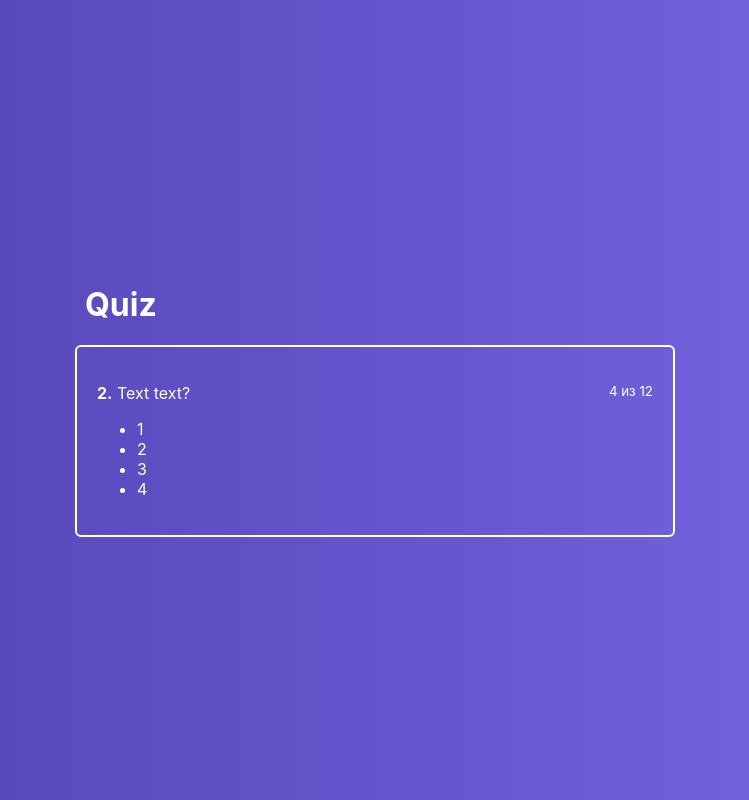
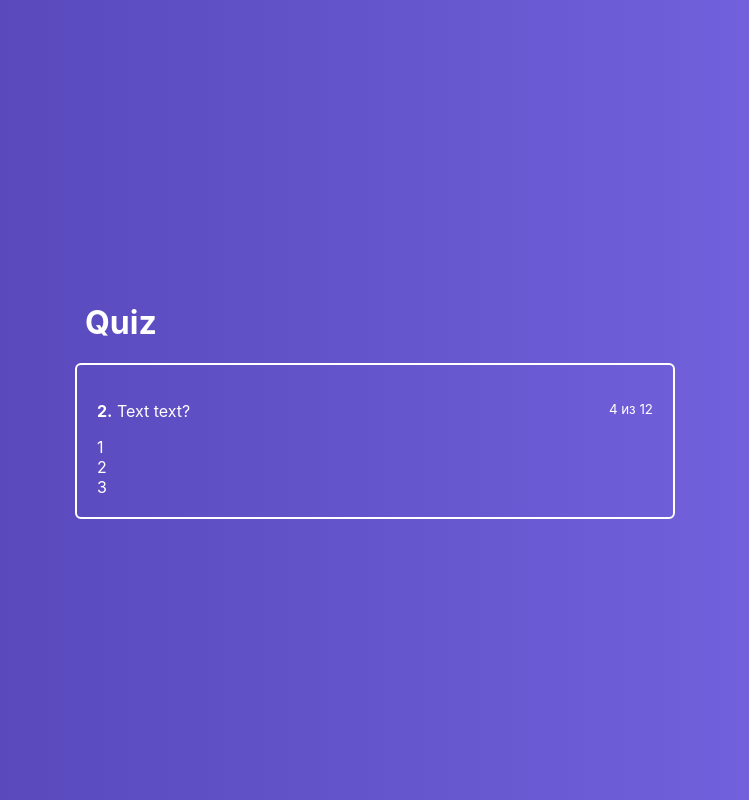
Before and after one commit to feisk/react-quiz, a React app: page / in a window 1280 px wide. Shown: the whole page, without its empty margins (265-1014 px from the left). Built offline with nearby package versions, Linux system fonts and the light colour scheme.

Commit message:
add test template

```diff
--- a/src/components/active-quiz/active-quiz.js
+++ b/src/components/active-quiz/active-quiz.js
@@ -1,23 +1,23 @@
 import React from 'react';
 import classes from './style.module.scss';
 
-const ActiveQuiz = props => (
-      <div className={classes.root}>
-          <p className={classes.question}>
+import { AnswersList } from './components';
+
+const ActiveQuiz = props => {
+    const { answers } = props;
+
+    return (
+        <div className={classes.root}>
+            <p className={classes.question}>
               <span>
                   <strong>2.</strong>
                   &nbsp;Text text?
               </span>
-              <small>4 из 12</small>
-          </p>
-
-          <ul>
-              <li>1</li>
-              <li>2</li>
-              <li>3</li>
-              <li>4</li>
-          </ul>
-      </div>
-);
+                <small>4 из 12</small>
+            </p>
+            <AnswersList answers={answers} />
+        </div>
+    )
+};
 
 export { ActiveQuiz };
--- /dev/null
+++ b/src/components/active-quiz/components/answers-item/answers-item.js
@@ -0,0 +1,10 @@
+import React from 'react';
+import classes from './style.module.scss';
+
+const AnswersItem = props => {
+    const { answer: { text } } = props;
+
+    return (<li className={classes.root}>{text}</li>);
+};
+
+ export { AnswersItem };
--- /dev/null
+++ b/src/components/active-quiz/components/answers-item/index.js
@@ -0,0 +1 @@
+export { AnswersItem } from './answers-item';
--- /dev/null
+++ b/src/components/active-quiz/components/answers-item/style.module.scss
@@ -0,0 +1,5 @@
+.root {
+  margin: 0;
+  padding: 0;
+  list-style: none;
+}
--- /dev/null
+++ b/src/components/active-quiz/components/answers-list/answers-list.js
@@ -0,0 +1,21 @@
+import React from 'react';
+import classes from './style.module.scss';
+
+import { AnswersItem } from "..";
+
+const AnswersList = props => {
+    const { answers } = props;
+
+    return (
+        <ul className={classes.root}>
+            {answers.map((answer, index) => (
+                <AnswersItem
+                    key={index}
+                    answer={answer}
+                />
+            ))}
+        </ul>
+    );
+};
+
+ export { AnswersList };
--- /dev/null
+++ b/src/components/active-quiz/components/answers-list/index.js
@@ -0,0 +1 @@
+export { AnswersList } from './answers-list';
--- /dev/null
+++ b/src/components/active-quiz/components/answers-list/style.module.scss
@@ -0,0 +1,5 @@
+.root {
+  margin: 0;
+  padding: 0;
+  list-style: none;
+}
--- /dev/null
+++ b/src/components/active-quiz/components/index.js
@@ -0,0 +1,2 @@
+export { AnswersList } from './answers-list';
+export { AnswersItem } from './answers-item';
--- a/src/containers/quiz/quiz.js
+++ b/src/containers/quiz/quiz.js
@@ -4,17 +4,32 @@ import { ActiveQuiz } from '../../components/active-quiz';
 
 class Quiz extends React.Component {
     state = {
-        quiz: []
+        quiz: [
+            {
+                answers: [
+                    {
+                        text: 1
+                    },
+                    {
+                        text: 2
+                    },
+                    {
+                        text: 3
+                    }
+                ]
+            }
+        ]
     };
 
     render() {
+        const { quiz } = this.state;
 
         return (
-          <div className={classes.quiz}>
+          <div className={classes.root}>
               <div className={classes.inner}>
                   <h1 className={classes.title}>Quiz</h1>
 
-                  <ActiveQuiz />
+                  <ActiveQuiz answers={quiz[0].answers} />
               </div>
           </div>
         )
--- a/src/containers/quiz/style.module.scss
+++ b/src/containers/quiz/style.module.scss
@@ -1,4 +1,4 @@
-.quiz {
+.root {
   display: flex;
   justify-content: center;
   flex-grow: 1;
```
